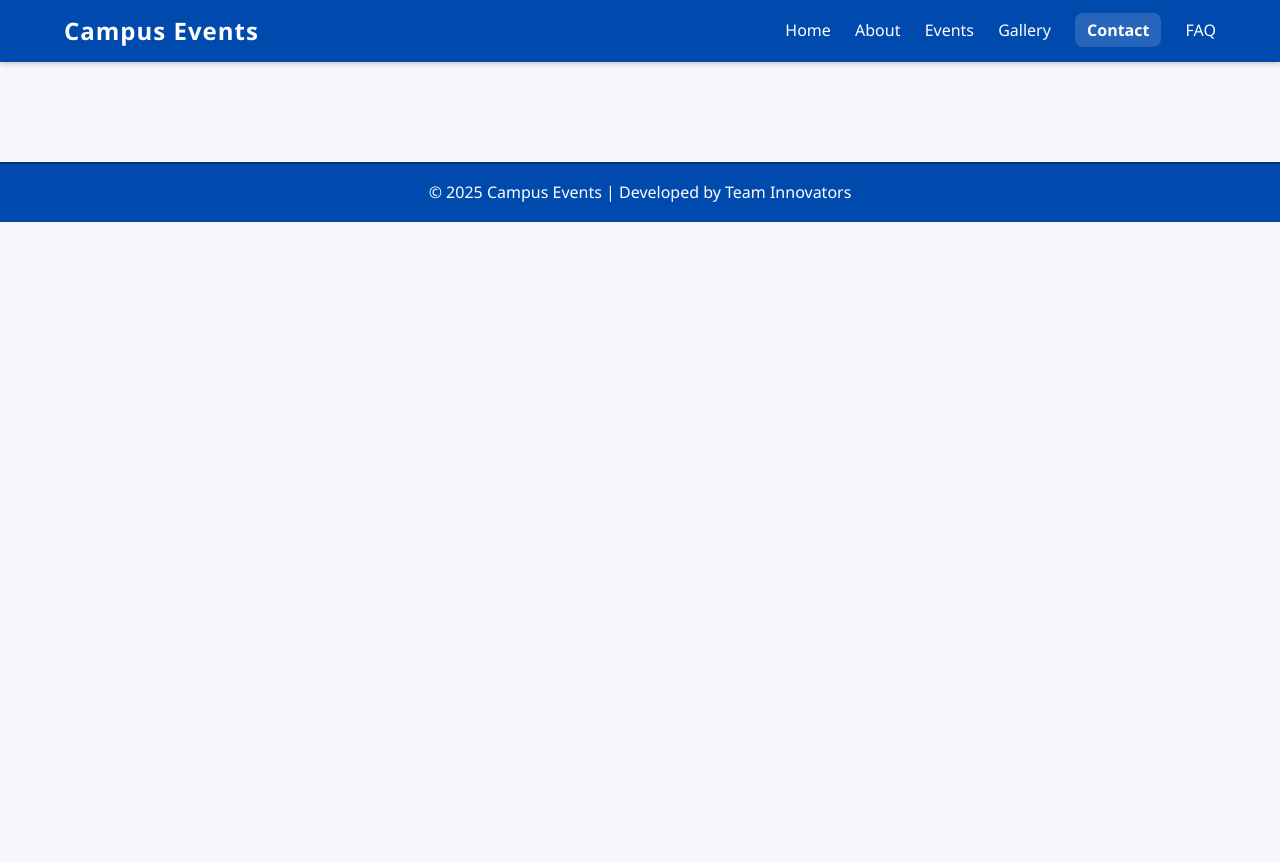
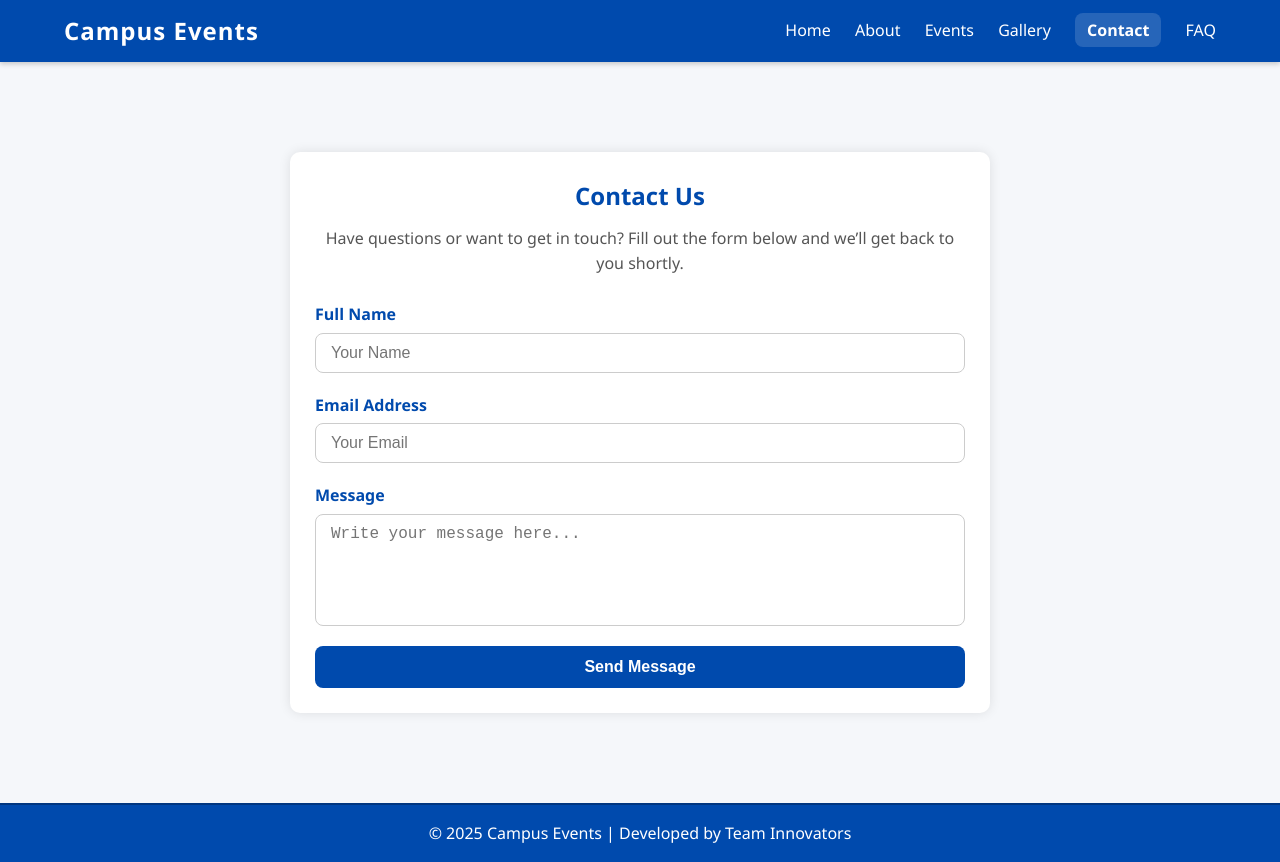
Before and after one commit to DevOps-Fundamentals/campus-events, a website: page src/contact.html in a window 1280 px wide. Before the commit the page ends 800 px from the top, so only its background shows below. Drawn offline with Linux system fonts and the light colour scheme.

Commit message:
Added contact.html page and updated style

```diff
--- a/src/contact.html
+++ b/src/contact.html
@@ -24,7 +24,29 @@
     </header>
 
     <main>
-        <!-- Member 4 will add contact content here -->
+        <section class="contact-section">
+            <h1>Contact Us</h1>
+            <p>Have questions or want to get in touch? Fill out the form below and we’ll get back to you shortly.</p>
+
+            <form class="contact-form">
+                <div class="form-group">
+                    <label for="name">Full Name</label>
+                    <input type="text" id="name" name="name" placeholder="Your Name" required>
+                </div>
+
+                <div class="form-group">
+                    <label for="email">Email Address</label>
+                    <input type="email" id="email" name="email" placeholder="Your Email" required>
+                </div>
+
+                <div class="form-group">
+                    <label for="message">Message</label>
+                    <textarea id="message" name="message" rows="5" placeholder="Write your message here..." required></textarea>
+                </div>
+
+                <button type="submit">Send Message</button>
+            </form>
+        </section>
     </main>
 
     <footer>
--- a/styles/style.css
+++ b/styles/style.css
@@ -637,3 +637,86 @@ main a:hover {
     padding: 20px;
   }
 }
+/* ===========================================
+   CONTACT PAGE STYLES
+   =========================================== */
+
+.contact-section {
+  max-width: 700px;
+  margin: 40px auto;
+  padding: 25px;
+  background: #fff;
+  border-radius: 10px;
+  box-shadow: 0 0 12px rgba(0,0,0,0.1);
+  text-align: center;
+}
+
+.contact-section h1 {
+  color: #004aad;
+  margin-bottom: 10px;
+}
+
+.contact-section p {
+  color: #555;
+  margin-bottom: 25px;
+  font-size: 1rem;
+}
+
+.contact-form {
+  display: flex;
+  flex-direction: column;
+  gap: 20px;
+}
+
+.form-group {
+  display: flex;
+  flex-direction: column;
+  text-align: left;
+}
+
+.form-group label {
+  margin-bottom: 5px;
+  font-weight: 600;
+  color: #004aad;
+}
+
+.form-group input,
+.form-group textarea {
+  padding: 10px 15px;
+  border: 1px solid #ccc;
+  border-radius: 8px;
+  font-size: 1rem;
+  resize: none;
+  transition: border 0.3s;
+}
+
+.form-group input:focus,
+.form-group textarea:focus {
+  border-color: #004aad;
+  outline: none;
+}
+
+.contact-form button {
+  padding: 12px 20px;
+  background: #004aad;
+  color: white;
+  font-size: 1rem;
+  font-weight: 600;
+  border: none;
+  border-radius: 8px;
+  cursor: pointer;
+  transition: background 0.3s, transform 0.2s;
+}
+
+.contact-form button:hover {
+  background: #005fe0;
+  transform: translateY(-2px);
+}
+
+/* ===== Responsive ===== */
+@media (max-width: 768px) {
+  .contact-section {
+    margin: 20px;
+    padding: 20px;
+  }
+}
```
Also changed, not shown: README.md.
